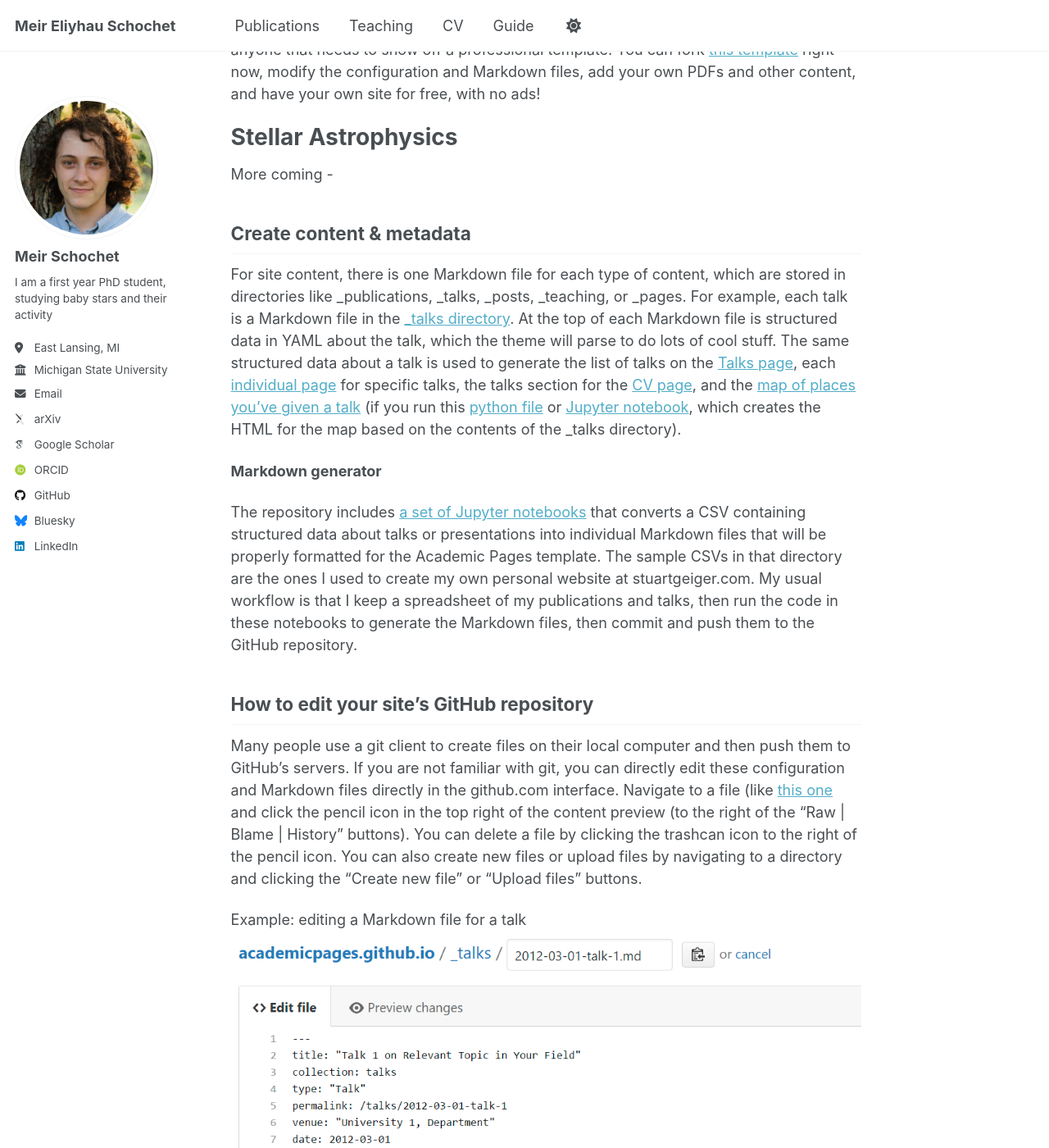
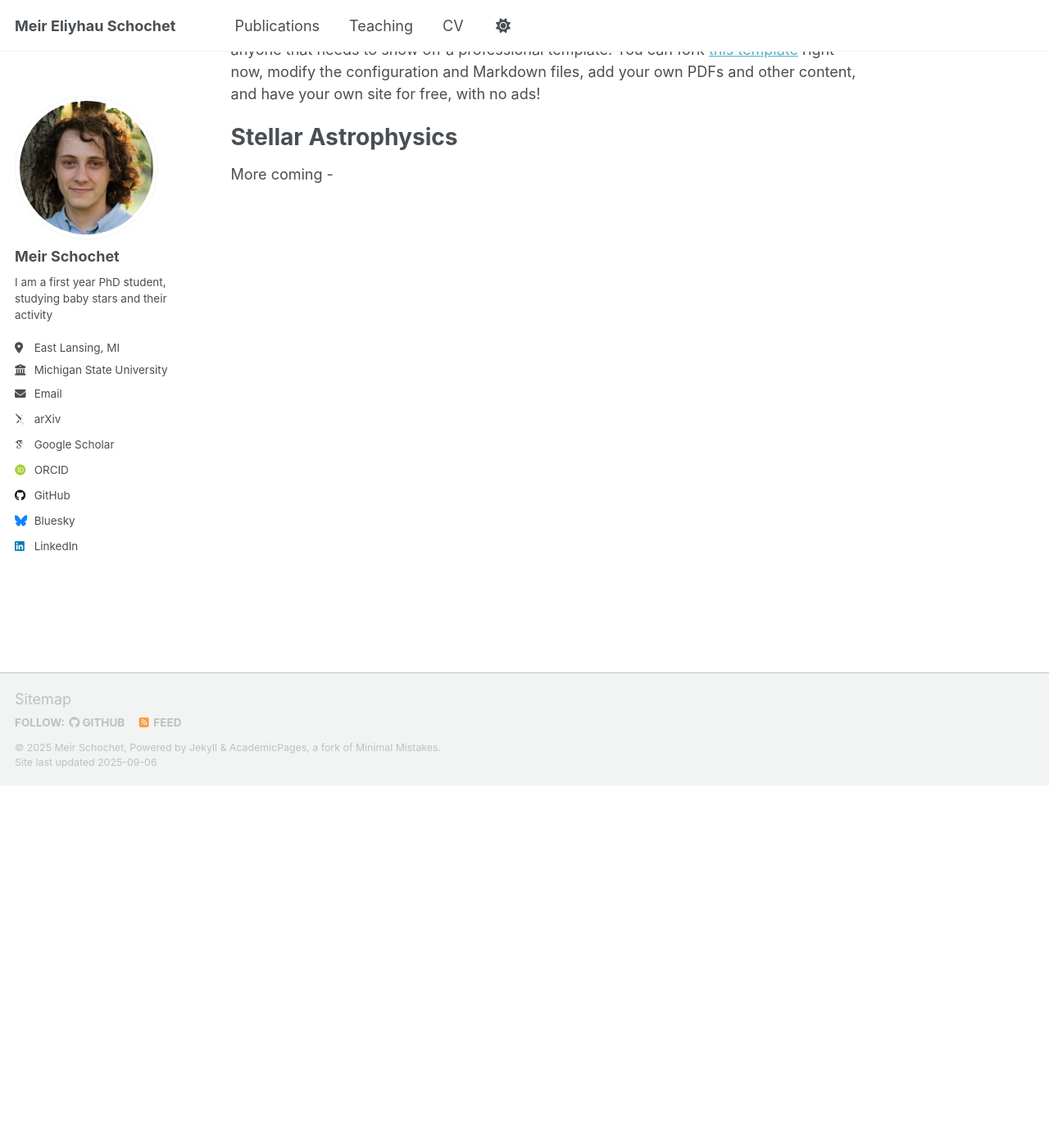
Before and after one commit to m-schochet/m-schochet.github.io, a Jekyll site: the page built from _pages/about.md, in a window 1280 px wide and 1400 px high, scrolled down 442 px. Shown: the whole window at 82% size. Built offline with Jekyll 4.4.1, drawn with Linux system fonts in a browser that asks for light colours; some web fonts are replaced; a script that is not in the unit is left out; some of the changed text lies outside the part shown.

Commit message:
quick edits! legilble cv?

```diff
--- a/_data/navigation.yml
+++ b/_data/navigation.yml
@@ -20,5 +20,5 @@
   #- title: "CV"
   #  url: /cv-json/
 
-  - title: "Guide"
-    url: /markdown/
+  #- title: "Guide"
+  #  url: /markdown/
--- a/_pages/about.md
+++ b/_pages/about.md
@@ -14,23 +14,3 @@
 Stellar Astrophysics
 ======
 More coming -
-
-Create content & metadata
-------
-For site content, there is one Markdown file for each type of content, which are stored in directories like _publications, _talks, _posts, _teaching, or _pages. For example, each talk is a Markdown file in the [_talks directory](https://github.com/academicpages/academicpages.github.io/tree/master/_talks). At the top of each Markdown file is structured data in YAML about the talk, which the theme will parse to do lots of cool stuff. The same structured data about a talk is used to generate the list of talks on the [Talks page](https://academicpages.github.io/talks), each [individual page](https://academicpages.github.io/talks/2012-03-01-talk-1) for specific talks, the talks section for the [CV page](https://academicpages.github.io/cv), and the [map of places you've given a talk](https://academicpages.github.io/talkmap.html) (if you run this [python file](https://github.com/academicpages/academicpages.github.io/blob/master/talkmap.py) or [Jupyter notebook](https://github.com/academicpages/academicpages.github.io/blob/master/talkmap.ipynb), which creates the HTML for the map based on the contents of the _talks directory).
-
-**Markdown generator**
-
-The repository includes [a set of Jupyter notebooks](https://github.com/academicpages/academicpages.github.io/tree/master/markdown_generator
-) that converts a CSV containing structured data about talks or presentations into individual Markdown files that will be properly formatted for the Academic Pages template. The sample CSVs in that directory are the ones I used to create my own personal website at stuartgeiger.com. My usual workflow is that I keep a spreadsheet of my publications and talks, then run the code in these notebooks to generate the Markdown files, then commit and push them to the GitHub repository.
-
-How to edit your site's GitHub repository
-------
-Many people use a git client to create files on their local computer and then push them to GitHub's servers. If you are not familiar with git, you can directly edit these configuration and Markdown files directly in the github.com interface. Navigate to a file (like [this one](https://github.com/academicpages/academicpages.github.io/blob/master/_talks/2012-03-01-talk-1.md) and click the pencil icon in the top right of the content preview (to the right of the "Raw | Blame | History" buttons). You can delete a file by clicking the trashcan icon to the right of the pencil icon. You can also create new files or upload files by navigating to a directory and clicking the "Create new file" or "Upload files" buttons.
-
-Example: editing a Markdown file for a talk
-![Editing a Markdown file for a talk](/images/editing-talk.png)
-
-For more info
-------
-More info about configuring Academic Pages can be found in [the guide](https://academicpages.github.io/markdown/), the [growing wiki](https://github.com/academicpages/academicpages.github.io/wiki), and you can always [ask a question on GitHub](https://github.com/academicpages/academicpages.github.io/discussions). The [guides for the Minimal Mistakes theme](https://mmistakes.github.io/minimal-mistakes/docs/configuration/) (which this theme was forked from) might also be helpful.
```
Also changed, not shown: _pages/cv.md (+3 -3 lines), _publications/2024-06-01-a-lack-of-mass-gap-COs-in-APOGEE.md (+1 -1 lines), _talks/2024-04-01-ugrsUF.md (+0 -1 lines).
